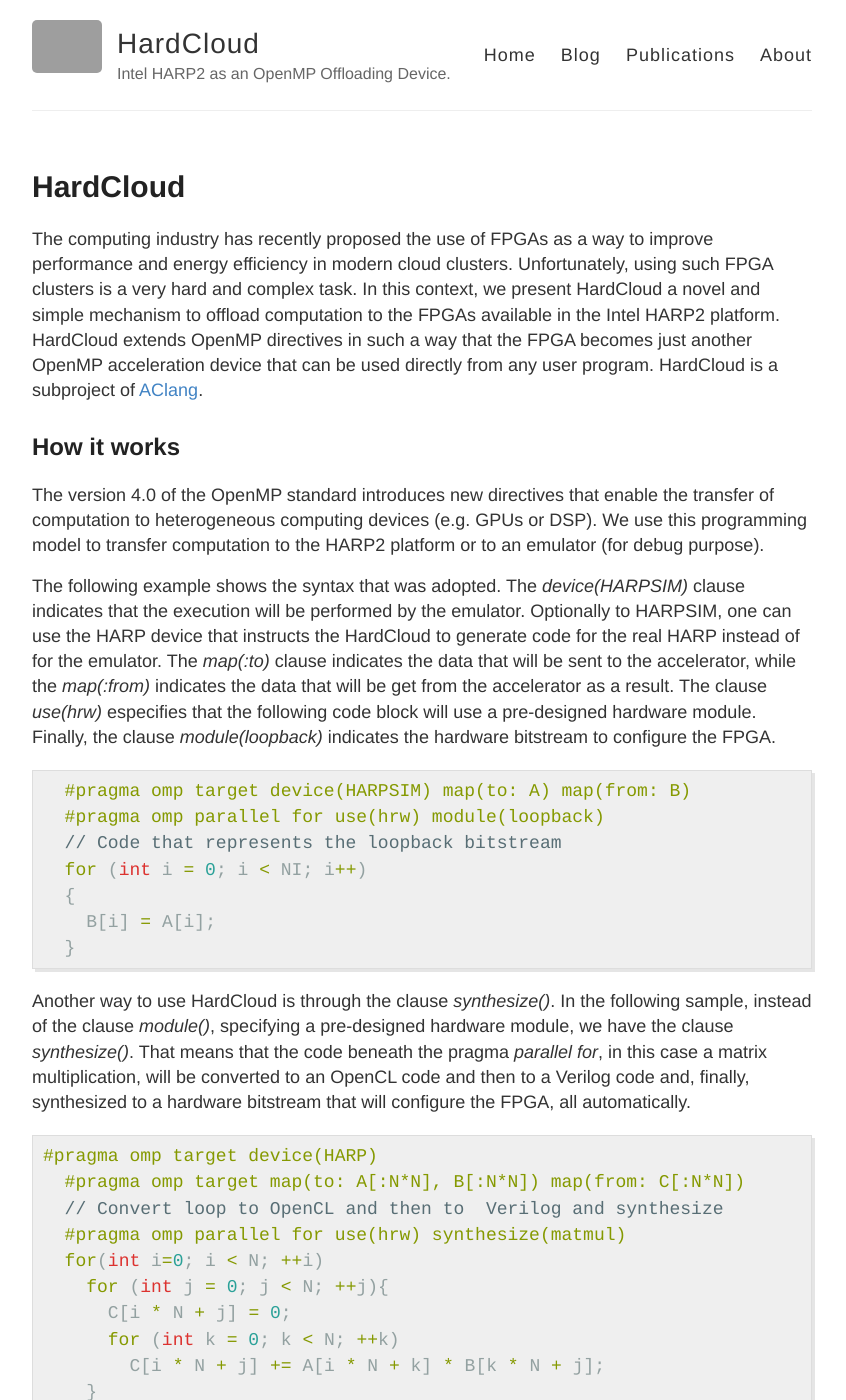
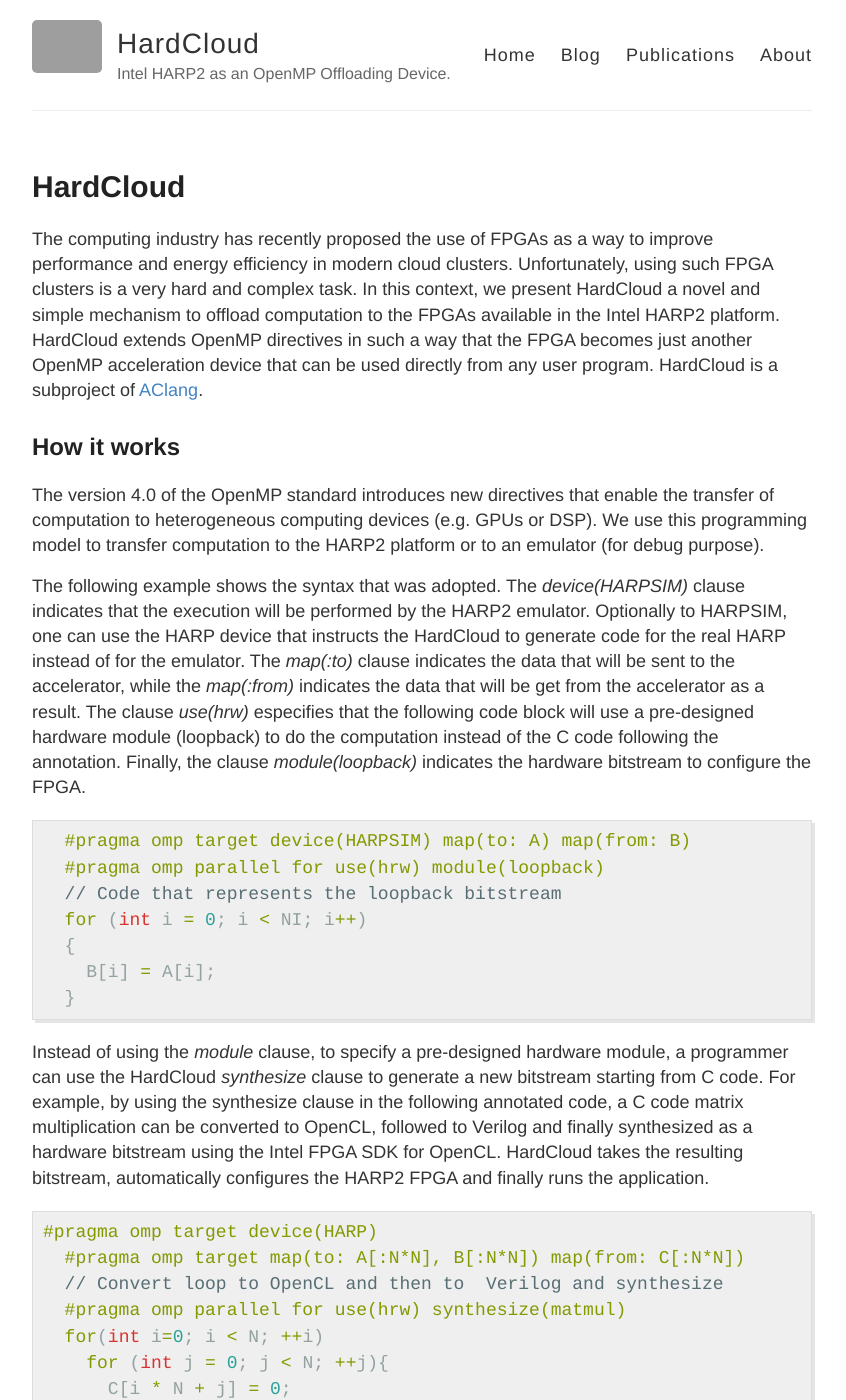
Before and after one commit to ramonn76/HardCloud, a Jekyll site: the page built from index.md, in a window 1280 px wide and 1400 px high. Shown: the whole window, without its empty margins (218-1064 px from the left). Built offline with Jekyll 4.4.1, drawn with Linux system fonts in a browser that asks for light colours; grey boxes are pictures that could not be loaded.

Commit message:
Update index.md

```diff
--- a/index.md
+++ b/index.md
@@ -14,12 +14,12 @@ enable the transfer of  computation to heterogeneous computing devices
 computation to the HARP2 platform or to an emulator (for debug purpose).
 
 The following example shows the syntax that was adopted. The *device(HARPSIM)*
-clause indicates that the execution will be performed by the emulator.
+clause indicates that the execution will be performed by the HARP2 emulator.
 Optionally to HARPSIM, one can use the HARP device that instructs the
 HardCloud to generate code for the real HARP instead of for the emulator.
 The *map(:to)* clause indicates the data that will be sent to the accelerator,
 while the *map(:from)* indicates the data that will be get from the accelerator as a result.
-The clause *use(hrw)* especifies that the following code block will use a pre-designed hardware module. Finally, the clause *module(loopback)* indicates the hardware bitstream to configure the FPGA.
+The clause *use(hrw)* especifies that the following code block will use a pre-designed hardware module (loopback) to do the computation instead of the C code following the annotation. Finally, the clause *module(loopback)* indicates the hardware bitstream to configure the FPGA.
 
 
 {% highlight C %}
@@ -35,10 +35,8 @@ The clause *use(hrw)* especifies that the following code block will use a pre-de
 {% endhighlight %}
 
 
-Another way to use HardCloud is through the clause *synthesize()*. In the following sample, instead of the
-clause *module()*, specifying a pre-designed hardware module, we have the clause *synthesize()*. That means that
-the code beneath the pragma *parallel for*, in this case a matrix multiplication, will be converted to an OpenCL code and then to a Verilog code and, finally,
-synthesized to a hardware bitstream that will configure the FPGA, all automatically.
+
+Instead of using the *module* clause, to specify a pre-designed hardware module, a programmer can  use the HardCloud *synthesize* clause to generate a new bitstream starting from C code. For example, by using the synthesize clause in the following annotated code,  a C code  matrix multiplication  can be converted to OpenCL, followed to Verilog and finally synthesized as a hardware bitstream using the  Intel FPGA SDK for OpenCL. HardCloud takes the resulting bitstream, automatically  configures the HARP2 FPGA and finally runs the application.
 
 {% highlight C %}
 #pragma omp target device(HARP)
```
